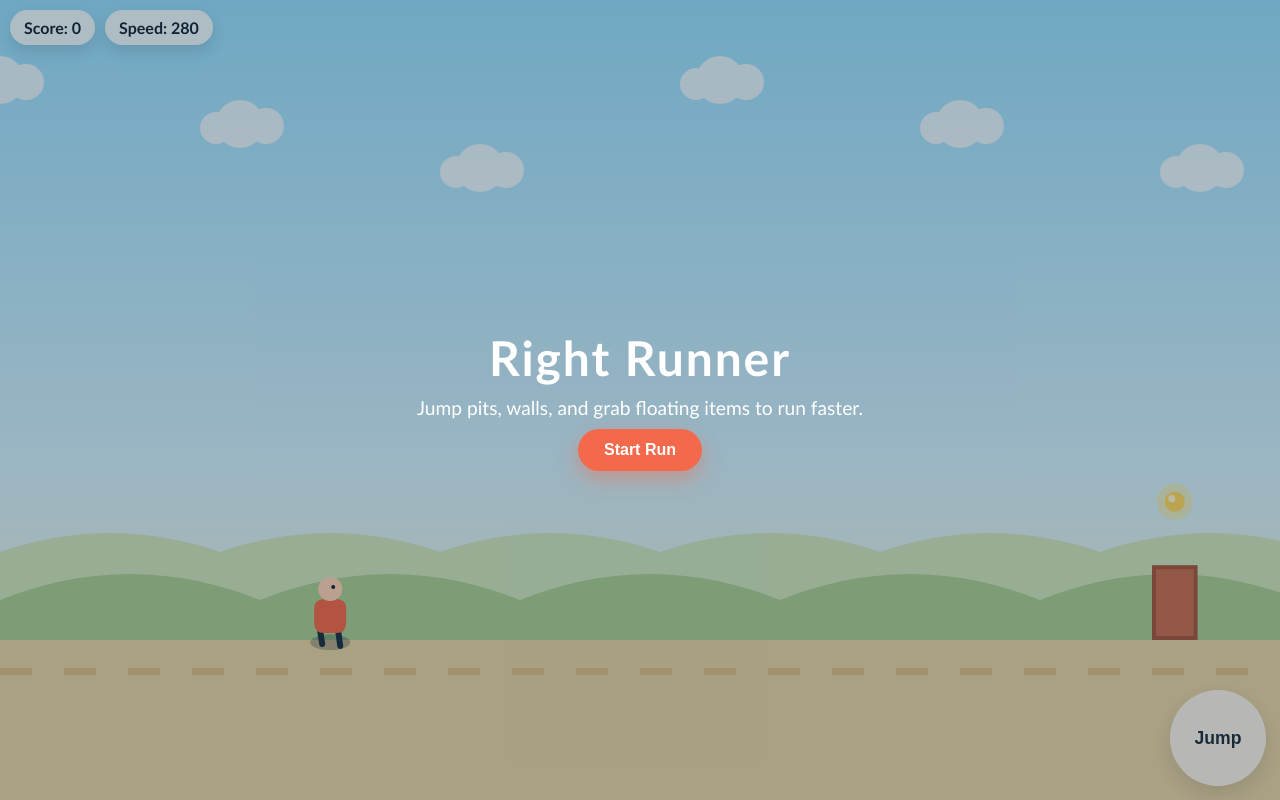
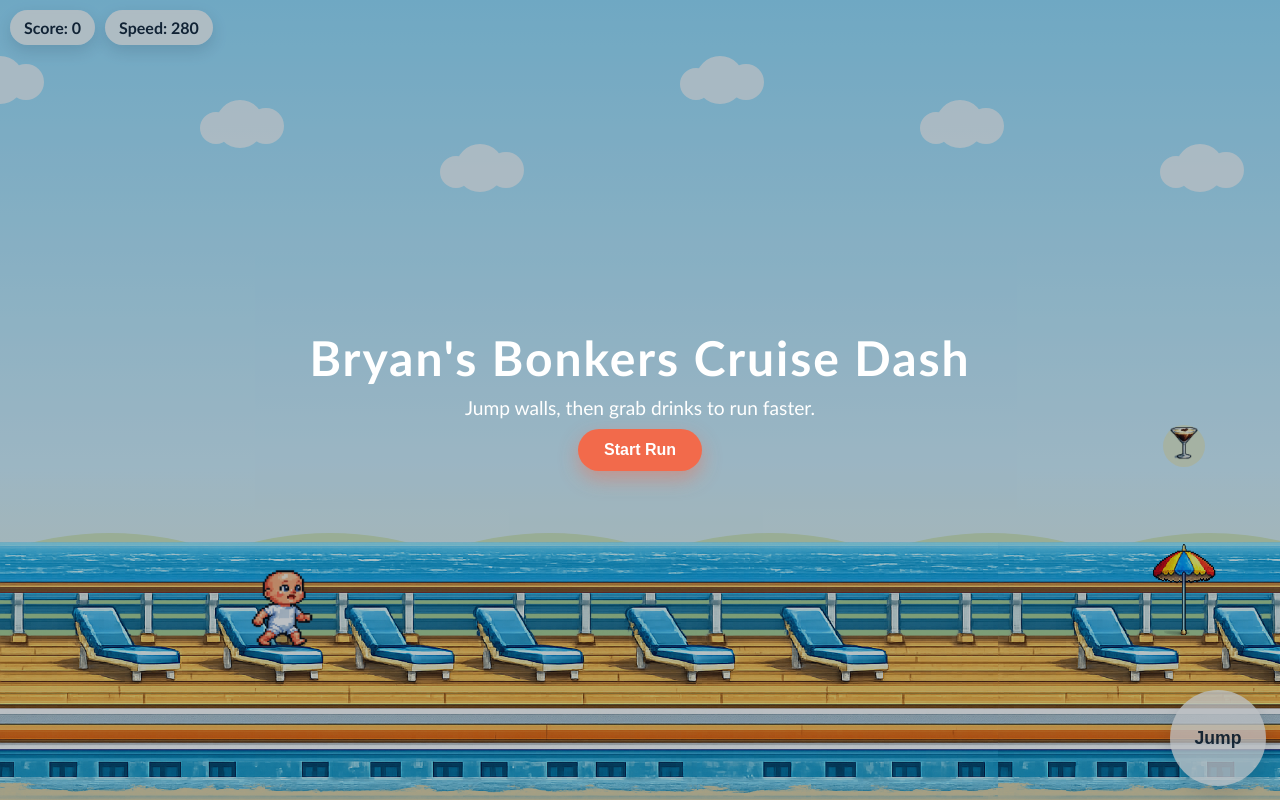
Before and after one commit to markcoleman/bryan-fun, a plain HTML site: page index.html in a window 1280 px wide. Drawn offline with Linux system fonts and the light colour scheme.

Commit message:
making it better

```diff
--- a/game.js
+++ b/game.js
@@ -12,18 +12,48 @@
   const subtitleEl = overlay.querySelector(".subtitle");
 
   const config = {
-    gravity: 2050,
-    jumpVelocity: 790,
+    gravity: 1820,
+    jumpVelocity: 900,
     startSpeed: 280,
     maxSpeed: 760,
-    speedGainPerCollectible: 28,
-    runnerScreenRatio: 0.24,
-    pitMin: 95,
-    pitMax: 180,
-    wallMinWidth: 44,
-    wallMaxWidth: 78,
-    wallMinHeight: 62,
-    wallMaxHeight: 132
+    speedGainPerCollectible: 24,
+    runnerScreenRatio: 0.2,
+    wallWidth: 64,
+    wallHeight: 98,
+    wallGapMin: 200,
+    wallGapMax: 320,
+    collectibleW: 50,
+    collectibleH: 73,
+    deckWalkableRatio: 0.38,
+    deckMinTileHeight: 210
+  };
+
+  const assets = {
+    bryan: new Image(),
+    drink: new Image(),
+    deck: new Image(),
+    umbrella: new Image(),
+    bryanReady: false,
+    drinkReady: false,
+    deckReady: false,
+    umbrellaReady: false
+  };
+
+  assets.bryan.src = "bryan.png";
+  assets.drink.src = "drink.png";
+  assets.deck.src = "deck.png";
+  assets.umbrella.src = "umbrella.png";
+  assets.bryan.onload = () => {
+    assets.bryanReady = true;
+  };
+  assets.drink.onload = () => {
+    assets.drinkReady = true;
+  };
+  assets.deck.onload = () => {
+    assets.deckReady = true;
+  };
+  assets.umbrella.onload = () => {
+    assets.umbrellaReady = true;
   };
 
   const world = {
@@ -36,15 +66,14 @@
     score: 0,
     lastTime: 0,
     elapsed: 0,
-    pits: [],
     walls: [],
     collectibles: [],
     nextSpawnX: 0
   };
 
   const runner = {
-    width: 46,
-    height: 58,
+    width: 52,
+    height: 64,
     y: 0,
     vy: 0,
     onGround: true,
@@ -79,7 +108,6 @@
     world.score = 0;
     world.elapsed = 0;
     world.lastTime = 0;
-    world.pits.length = 0;
     world.walls.length = 0;
     world.collectibles.length = 0;
     world.nextSpawnX = world.width * 0.9;
@@ -112,13 +140,9 @@
     hideOverlay();
   }
 
-  function endRun(reason) {
+  function endRun() {
     world.mode = "gameOver";
-    const subtitle =
-      reason === "pit"
-        ? "You fell into a pit. Time that jump better."
-        : "You hit a wall. Jump earlier to clear it.";
-    showOverlay("Run Over", subtitle, "Run Again");
+    showOverlay("Run Over", "You hit a wall. Jump earlier to clear it.", "Run Again");
   }
 
   function queueJump() {
@@ -145,24 +169,13 @@
     }
   }
 
-  function isOverPit(worldLeft, worldRight) {
-    for (const pit of world.pits) {
-      const pitLeft = pit.x;
-      const pitRight = pit.x + pit.width;
-      if (worldRight > pitLeft && worldLeft < pitRight) {
-        return true;
-      }
-    }
-    return false;
-  }
-
   function hasWallCollision(worldLeft, worldRight, runnerTop, runnerBottom) {
     for (const wall of world.walls) {
       const wallLeft = wall.x;
       const wallRight = wall.x + wall.width;
       const wallTop = world.groundY - wall.height;
-      const xOverlaps = worldRight > wallLeft && worldLeft < wallRight;
-      const yHitsFace = runnerBottom > wallTop + 4 && runnerTop < world.groundY;
+      const xOverlaps = worldRight > wallLeft + 2 && worldLeft < wallRight - 2;
+      const yHitsFace = runnerBottom > wallTop + 8 && runnerTop < world.groundY - 4;
       if (xOverlaps && yHitsFace) {
         return true;
       }
@@ -190,47 +203,31 @@
     }
   }
 
-  function spawnPit(x) {
-    const width = randomBetween(config.pitMin, config.pitMax);
-    world.pits.push({ x, width });
+  function spawnWall(x) {
+    const width = config.wallWidth;
+    const height = config.wallHeight;
+    world.walls.push({ x, width, height });
     world.collectibles.push({
-      x: x + width * 0.52,
-      y: world.groundY - randomBetween(130, 195),
-      radius: 11,
+      x: x + width * 0.5,
+      y: world.groundY - height - randomBetween(92, 150),
+      radius: 10,
+      width: config.collectibleW,
+      height: config.collectibleH,
       phase: Math.random() * Math.PI * 2,
       taken: false
     });
-    world.nextSpawnX = x + width + randomBetween(120, 220);
-  }
-
-  function spawnWall(x) {
-    const width = randomBetween(config.wallMinWidth, config.wallMaxWidth);
-    const height = randomBetween(config.wallMinHeight, config.wallMaxHeight);
-    world.walls.push({ x, width, height });
-    world.collectibles.push({
-      x: x + width * 0.5,
-      y: world.groundY - height - randomBetween(58, 115),
-      radius: 10,
-      phase: Math.random() * Math.PI * 2,
-      taken: false
-    });
-    world.nextSpawnX = x + width + randomBetween(150, 240);
+    world.nextSpawnX = x + width + randomBetween(config.wallGapMin, config.wallGapMax);
   }
 
   function ensureGenerated() {
     const target = world.cameraX + world.width * 2.3;
     while (world.nextSpawnX < target) {
-      if (Math.random() < 0.52) {
-        spawnPit(world.nextSpawnX);
-      } else {
       spawnWall(world.nextSpawnX);
-      }
     }
   }
 
   function pruneWorld() {
     const cullX = world.cameraX - 220;
-    world.pits = world.pits.filter((pit) => pit.x + pit.width > cullX);
     world.walls = world.walls.filter((wall) => wall.x + wall.width > cullX);
     world.collectibles = world.collectibles.filter(
       (item) => !item.taken && item.x > cullX
@@ -261,9 +258,7 @@
     const runnerWorldX = world.cameraX + world.width * config.runnerScreenRatio;
     const worldLeft = runnerWorldX;
     const worldRight = runnerWorldX + runner.width;
-    const overPit = isOverPit(worldLeft + 8, worldRight - 8);
-
-    if (!overPit && runner.y + runner.height >= world.groundY) {
+    if (runner.y + runner.height >= world.groundY) {
       runner.y = world.groundY - runner.height;
       runner.vy = 0;
       runner.onGround = true;
@@ -275,10 +270,12 @@
       runner.onGround = false;
     }
 
-    const runnerTop = runner.y;
-    const runnerBottom = runner.y + runner.height;
-    if (hasWallCollision(worldLeft, worldRight, runnerTop, runnerBottom)) {
-      endRun("wall");
+    const runnerTop = runner.y + 6;
+    const runnerBottom = runner.y + runner.height - 5;
+    const runnerLeft = worldLeft + 8;
+    const runnerRight = worldRight - 8;
+    if (hasWallCollision(runnerLeft, runnerRight, runnerTop, runnerBottom)) {
+      endRun();
       return;
     }
 
@@ -287,9 +284,6 @@
     pruneWorld();
     updateHud();
 
-    if (runner.y > world.height + 120) {
-      endRun("pit");
-    }
   }
 
   function drawLayer(color, baseY, amplitude, segmentWidth, speedFactor) {
@@ -329,28 +323,30 @@
   }
 
   function drawGround() {
+    const groundHeight = world.height - world.groundY;
     ctx.fillStyle = "#e7d5a6";
-    ctx.fillRect(0, world.groundY, world.width, world.height - world.groundY);
+    ctx.fillRect(0, world.groundY, world.width, groundHeight);
 
+    if (assets.deckReady) {
+      const sourceW = Math.max(1, assets.deck.naturalWidth);
+      const sourceH = Math.max(1, assets.deck.naturalHeight);
+      const walkableRatio = Math.max(0.08, Math.min(0.9, config.deckWalkableRatio));
+      const requiredTileH = groundHeight / (1 - walkableRatio);
+      const tileH = Math.max(config.deckMinTileHeight, requiredTileH);
+      const tileW = Math.max(72, (sourceW * tileH) / sourceH);
+      const drawY = world.groundY - tileH * walkableRatio;
+      const offset = world.cameraX % tileW;
+
+      for (let x = -tileW - offset; x < world.width + tileW; x += tileW) {
+        ctx.drawImage(assets.deck, x, drawY, tileW, tileH);
+      }
+    } else {
       ctx.fillStyle = "rgba(196, 154, 80, 0.35)";
       const stripeWidth = 64;
       const offset = (world.cameraX * 0.7) % stripeWidth;
       for (let x = -stripeWidth - offset; x < world.width + stripeWidth; x += stripeWidth) {
         ctx.fillRect(x, world.groundY + 28, stripeWidth * 0.5, 7);
       }
-  }
-
-  function drawPits() {
-    for (const pit of world.pits) {
-      const x = pit.x - world.cameraX;
-      if (x + pit.width < -80 || x > world.width + 80) {
-        continue;
-      }
-      const gradient = ctx.createLinearGradient(0, world.groundY, 0, world.height);
-      gradient.addColorStop(0, "#443623");
-      gradient.addColorStop(1, "#0e0b08");
-      ctx.fillStyle = gradient;
-      ctx.fillRect(x, world.groundY, pit.width, world.height - world.groundY + 20);
     }
   }
 
@@ -361,10 +357,14 @@
         continue;
       }
       const top = world.groundY - wall.height;
+      if (assets.umbrellaReady) {
+        ctx.drawImage(assets.umbrella, x, top, wall.width, wall.height);
+      } else {
         ctx.fillStyle = "#a85842";
         ctx.fillRect(x, top, wall.width, wall.height);
         ctx.fillStyle = "#c97055";
         ctx.fillRect(x + 4, top + 4, wall.width - 8, wall.height - 8);
+      }
     }
   }
 
@@ -378,60 +378,53 @@
       if (x < -50 || x > world.width + 50) {
         continue;
       }
-      ctx.fillStyle = "rgba(255, 230, 114, 0.38)";
+      const drawW = item.width || config.collectibleW;
+      const drawH = item.height || config.collectibleH;
+      ctx.fillStyle = "rgba(255, 225, 122, 0.33)";
       ctx.beginPath();
-      ctx.arc(x, y, item.radius + 8, 0, Math.PI * 2);
+      ctx.arc(x, y + 2, item.radius + 11, 0, Math.PI * 2);
       ctx.fill();
+
+      if (assets.drinkReady) {
+        ctx.drawImage(assets.drink, x - drawW * 0.5, y - drawH * 0.5, drawW, drawH);
+      } else {
         ctx.fillStyle = "#ffd95e";
         ctx.beginPath();
         ctx.arc(x, y, item.radius, 0, Math.PI * 2);
         ctx.fill();
-      ctx.fillStyle = "#fff6cc";
-      ctx.beginPath();
-      ctx.arc(x - 3, y - 3, item.radius * 0.36, 0, Math.PI * 2);
-      ctx.fill();
+      }
     }
   }
 
   function drawRunner() {
     const x = world.width * config.runnerScreenRatio;
     const y = runner.y;
-    const runCycle = world.elapsed * Math.max(5, world.speed / 56);
+    const runCycle = world.elapsed * Math.max(5.5, world.speed / 50);
 
     runner.tilt += (Math.max(-0.2, Math.min(0.2, -runner.vy * 0.0008)) - runner.tilt) * 0.2;
+    const bob = runner.onGround ? Math.sin(runCycle) * 1.9 : 0;
+    const drawW = runner.width * 1.24;
+    const drawH = runner.height * 1.24;
 
     ctx.save();
-    ctx.translate(x + runner.width * 0.5, y + runner.height * 0.5);
+    ctx.translate(x + runner.width * 0.5, y + runner.height * 0.5 + bob);
     ctx.rotate(runner.tilt);
 
     ctx.fillStyle = "rgba(20, 35, 50, 0.25)";
     ctx.beginPath();
-    ctx.ellipse(0, runner.height * 0.54, 20, 8, 0, 0, Math.PI * 2);
+    ctx.ellipse(0, runner.height * 0.54, 24, 9, 0, 0, Math.PI * 2);
     ctx.fill();
 
-    const legSwing = Math.sin(runCycle) * (runner.onGround ? 7 : 2);
-    ctx.strokeStyle = "#1a3345";
-    ctx.lineWidth = 6;
-    ctx.lineCap = "round";
-    ctx.beginPath();
-    ctx.moveTo(-10, 20);
-    ctx.lineTo(-8, 34 + legSwing);
-    ctx.moveTo(8, 20);
-    ctx.lineTo(10, 34 - legSwing);
-    ctx.stroke();
-
+    if (assets.bryanReady) {
+      ctx.drawImage(assets.bryan, -drawW * 0.5, -drawH * 0.5, drawW, drawH);
+    } else {
       ctx.fillStyle = "#f26a4b";
       fillRoundedRect(-16, -12, 32, 34, 10);
-
       ctx.fillStyle = "#ffd4b6";
       ctx.beginPath();
       ctx.arc(0, -22, 12, 0, Math.PI * 2);
       ctx.fill();
-
-    ctx.fillStyle = "#13273a";
-    ctx.beginPath();
-    ctx.arc(3, -24, 2, 0, Math.PI * 2);
-    ctx.fill();
+    }
 
     ctx.restore();
   }
@@ -466,7 +459,6 @@
     drawLayer("#cfe6bf", world.height * 0.69, 38, 220, 0.16);
     drawLayer("#a9d095", world.height * 0.75, 52, 260, 0.3);
     drawGround();
-    drawPits();
     drawWalls();
     drawCollectibles();
     drawRunner();
@@ -506,8 +498,8 @@
   resizeCanvas();
   resetWorld();
   showOverlay(
-    "Right Runner",
-    "Jump pits, walls, and grab floating items to run faster.",
+    "Bryan's Bonkers Cruise Dash",
+    "Jump walls, then grab drinks to run faster.",
     "Start Run"
   );
   setupInput();
--- a/index.html
+++ b/index.html
@@ -3,7 +3,19 @@
 <head>
   <meta charset="utf-8">
   <meta name="viewport" content="width=device-width, initial-scale=1, viewport-fit=cover">
-  <title>Right Runner</title>
+  <title>Bryan's Bonkers Cruise Dash</title>
+  <meta name="description" content="Bryan's Bonkers Cruise Dash: jump walls, collect drinks, and zoom across the deck.">
+  <meta property="og:type" content="website">
+  <meta property="og:title" content="Bryan's Bonkers Cruise Dash">
+  <meta property="og:description" content="Jump walls, collect drinks, and run faster.">
+  <meta property="og:image" content="bryan.png">
+  <meta property="og:image:alt" content="Bryan character from Bryan's Bonkers Cruise Dash">
+  <meta property="og:image:width" content="677">
+  <meta property="og:image:height" content="846">
+  <meta name="twitter:card" content="summary_large_image">
+  <meta name="twitter:title" content="Bryan's Bonkers Cruise Dash">
+  <meta name="twitter:description" content="Jump walls, collect drinks, and run faster.">
+  <meta name="twitter:image" content="bryan.png">
   <link rel="stylesheet" href="style.css">
 </head>
 <body>
@@ -14,7 +26,7 @@
       <div class="hud-item">Speed: <span id="speedValue">0</span></div>
     </section>
     <section class="overlay" id="overlay">
-      <h1 class="title">Right Runner</h1>
+      <h1 class="title">Bryan's Bonkers Cruise Dash</h1>
       <p class="subtitle">Tap, click, or press Space/Arrow Up to jump.</p>
       <button id="actionButton" type="button">Start Run</button>
     </section>
```
Also changed, not shown: deck.png (added), readme.md, umbrella.png (added). Lines whose indentation alone changed are shown as unchanged.
